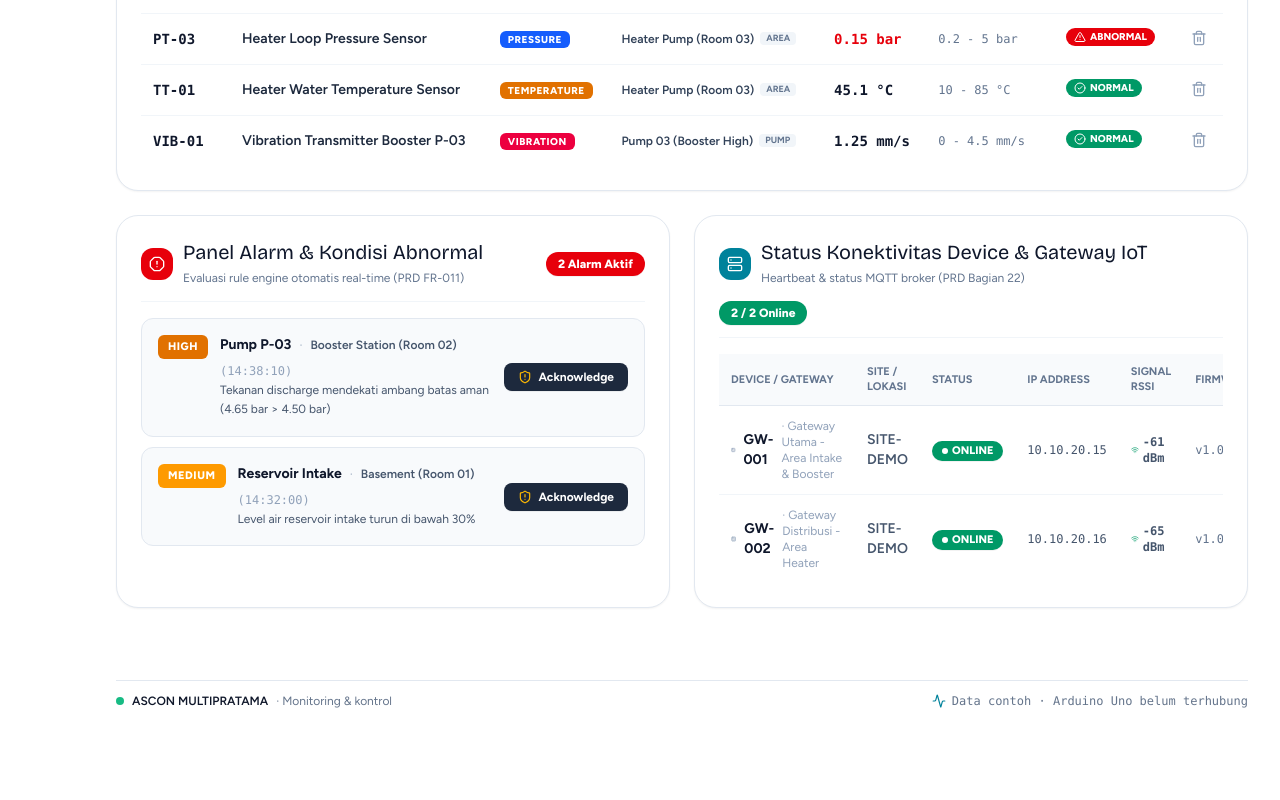
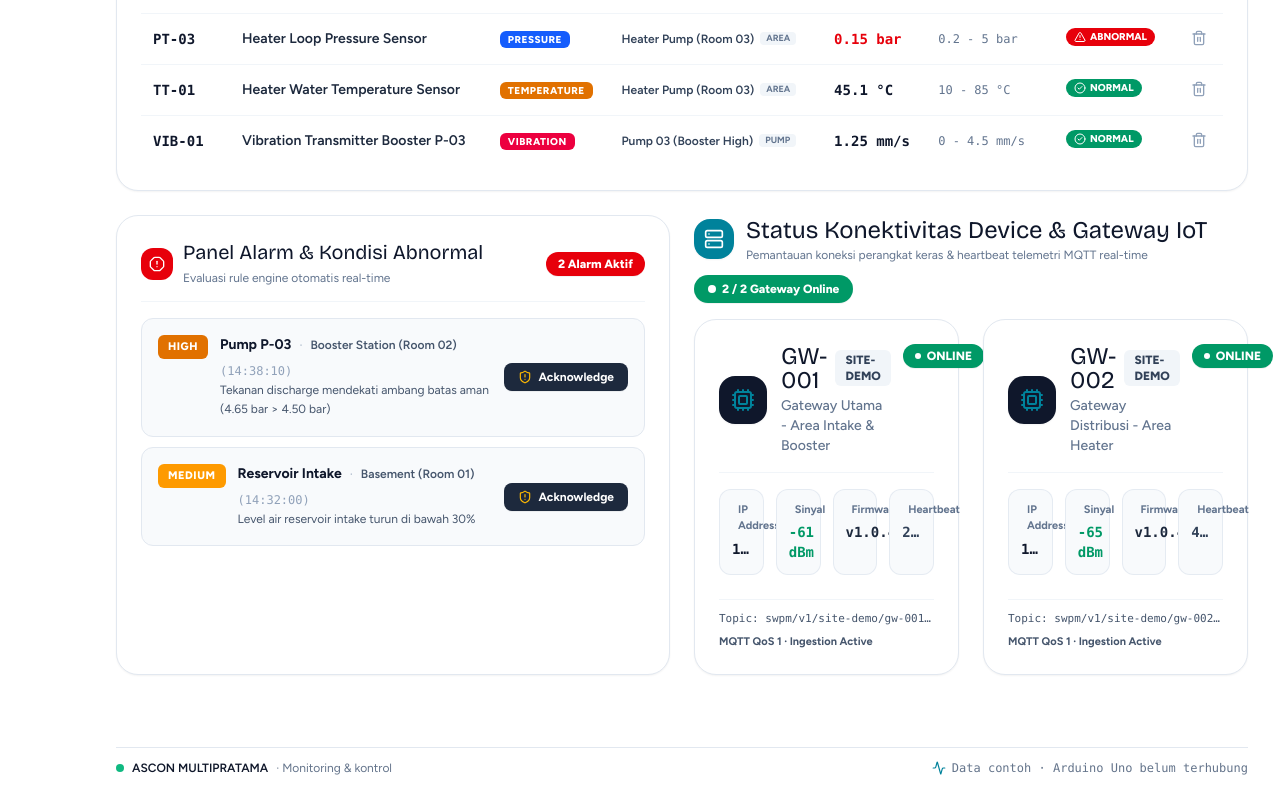
Before and after one commit to sistemagis-admin/water-monitoring-system, a React (Vite) app in the folder frontend/: page / in a window 1280 px wide. Shown: the part 1616-2416 px from the top of the page. Before the commit the page ends 2349 px from the top, so only its background shows below. Built offline with nearby package versions, Linux system fonts and the light colour scheme.

Commit message:
Convert Gateway IoT to full-width card layout and clean panel subtitles

```diff
--- a/frontend/src/App.tsx
+++ b/frontend/src/App.tsx
@@ -111,15 +111,23 @@ export function App() {
             />
           )}
 
-          {/* 4. Alarms & Device Connectivity Panels Grid */}
-          {(activeTab === 'dashboard' || activeTab === 'alarms' || activeTab === 'devices') && (
+          {/* 4. Alarms & Device Connectivity Panels */}
+          {activeTab === 'dashboard' && (
             <div className="grid grid-cols-1 lg:grid-cols-2 gap-5 lg:gap-6 mb-6">
-              {(activeTab === 'dashboard' || activeTab === 'alarms') && (
-                <AlarmsPanel alarms={alarms} onAcknowledge={acknowledgeAlarm} />
-              )}
-              {(activeTab === 'dashboard' || activeTab === 'devices') && (
-                <DeviceHealthTable gateways={gateways} />
-              )}
+              <AlarmsPanel alarms={alarms} onAcknowledge={acknowledgeAlarm} />
+              <DeviceHealthTable gateways={gateways} />
+            </div>
+          )}
+
+          {activeTab === 'alarms' && (
+            <div className="mb-6">
+              <AlarmsPanel alarms={alarms} onAcknowledge={acknowledgeAlarm} />
+            </div>
+          )}
+
+          {activeTab === 'devices' && (
+            <div className="mb-6">
+              <DeviceHealthTable gateways={gateways} />
             </div>
           )}
         </div>
--- a/frontend/src/components/AlarmsPanel.tsx
+++ b/frontend/src/components/AlarmsPanel.tsx
@@ -36,7 +36,7 @@ export const AlarmsPanel: React.FC<AlarmsPanelProps> = ({ alarms, onAcknowledge
               Panel Alarm &amp; Kondisi Abnormal
             </h3>
             <span className="text-xs text-slate-500">
-              Evaluasi rule engine otomatis real-time (PRD FR-011)
+              Evaluasi rule engine otomatis real-time
             </span>
           </div>
         </div>
--- a/frontend/src/components/DeviceHealthTable.tsx
+++ b/frontend/src/components/DeviceHealthTable.tsx
@@ -1,6 +1,6 @@
 import React from 'react'
 import type { DeviceGateway } from '../types/pump'
-import { Server, Wifi, Cpu } from 'lucide-react'
+import { Server, Wifi, Cpu, Clock, Network, Radio } from 'lucide-react'
 
 interface DeviceHealthTableProps {
   gateways: DeviceGateway[]
@@ -8,73 +8,124 @@ interface DeviceHealthTableProps {
 
 export const DeviceHealthTable: React.FC<DeviceHealthTableProps> = ({ gateways }) => {
   return (
-    <section className="bg-white border border-slate-200 rounded-[22px] p-5 sm:p-6 shadow-xs mb-6 select-none">
-      <div className="flex flex-wrap items-center justify-between gap-3 mb-4 pb-3 border-b border-slate-100">
-        <div className="flex items-center gap-2.5">
-          <div className="w-8 h-8 rounded-xl bg-[var(--amp-teal)] text-white flex items-center justify-center shrink-0">
-            <Server className="w-4 h-4" />
+    <div className="w-full mb-6 select-none">
+      {/* Section Header */}
+      <div className="flex flex-wrap items-center justify-between gap-3 mb-4">
+        <div className="flex items-center gap-3">
+          <div className="w-10 h-10 rounded-2xl bg-[var(--amp-teal)] text-white flex items-center justify-center shrink-0 shadow-xs">
+            <Server className="w-5 h-5" />
           </div>
           <div>
-            <h3 className="font-heading font-extrabold text-lg sm:text-xl text-slate-900 m-0 leading-tight">
+            <h3 className="font-heading font-extrabold text-xl sm:text-2xl text-slate-900 m-0 leading-tight">
               Status Konektivitas Device &amp; Gateway IoT
             </h3>
-            <span className="text-xs text-slate-500">
-              Heartbeat &amp; status MQTT broker (PRD Bagian 22)
-            </span>
+            <p className="text-xs text-slate-500 m-0 mt-0.5">
+              Pemantauan koneksi perangkat keras &amp; heartbeat telemetri MQTT real-time
+            </p>
           </div>
         </div>
 
-        <span className="px-3 py-1 rounded-full text-xs font-extrabold text-white bg-emerald-600 shadow-2xs">
-          {gateways.filter((g) => g.status === 'ONLINE').length} / {gateways.length} Online
+        <span className="px-3.5 py-1.5 rounded-full text-xs font-extrabold text-white bg-emerald-600 shadow-2xs flex items-center gap-1.5">
+          <span className="w-2 h-2 rounded-full bg-white animate-pulse" />
+          <span>{gateways.filter((g) => g.status === 'ONLINE').length} / {gateways.length} Gateway Online</span>
         </span>
       </div>
 
-      <div className="overflow-x-auto">
-        <table className="w-full text-left text-xs sm:text-sm text-slate-700">
-          <thead className="bg-slate-50 text-[11px] uppercase font-bold text-slate-500 border-b border-slate-200">
-            <tr>
-              <th className="py-2.5 px-3">Device / Gateway</th>
-              <th className="py-2.5 px-3">Site / Lokasi</th>
-              <th className="py-2.5 px-3">Status</th>
-              <th className="py-2.5 px-3">IP Address</th>
-              <th className="py-2.5 px-3">Signal RSSI</th>
-              <th className="py-2.5 px-3">Firmware</th>
-              <th className="py-2.5 px-3 text-right">Heartbeat Terakhir</th>
-            </tr>
-          </thead>
-          <tbody className="divide-y divide-slate-100">
-            {gateways.map((gw) => (
-              <tr key={gw.id} className="hover:bg-slate-50/60 transition-colors">
-                <td className="py-3 px-3 font-bold text-slate-900 flex items-center gap-2">
-                  <Cpu className="w-4 h-4 text-slate-400" />
-                  <span>{gw.code}</span>
-                  <span className="text-xs text-slate-400 font-normal hidden sm:inline">
-                    · {gw.name}
+      {/* Gateway Cards Grid (Full Width, Direct Cards) */}
+      <div className="grid grid-cols-1 lg:grid-cols-2 gap-5 lg:gap-6">
+        {gateways.map((gw) => (
+          <article
+            key={gw.id}
+            className="bg-white border border-slate-200 rounded-[22px] p-5 sm:p-6 shadow-xs hover:shadow-md transition-all flex flex-col justify-between"
+          >
+            <div>
+              {/* Card Header Top */}
+              <div className="flex items-start justify-between gap-3 pb-4 border-b border-slate-100 mb-4">
+                <div className="flex items-center gap-3.5">
+                  <div className="w-12 h-12 rounded-2xl bg-slate-900 text-white flex items-center justify-center shrink-0 shadow-xs">
+                    <Cpu className="w-6 h-6 text-[var(--amp-teal)]" />
+                  </div>
+                  <div>
+                    <div className="flex items-center gap-2">
+                      <h4 className="font-heading font-extrabold text-xl sm:text-2xl text-slate-900 m-0 leading-none">
+                        {gw.code}
+                      </h4>
+                      <span className="px-2.5 py-0.5 rounded-md text-xs font-extrabold bg-slate-100 text-slate-700">
+                        {gw.siteId}
+                      </span>
+                    </div>
+                    <span className="text-xs sm:text-sm text-slate-500 font-medium block mt-1">
+                      {gw.name}
+                    </span>
+                  </div>
+                </div>
+
+                <span className="px-3 py-1 rounded-full text-xs font-extrabold text-white bg-emerald-600 shadow-2xs inline-flex items-center gap-1.5 shrink-0">
+                  <span className="w-1.5 h-1.5 rounded-full bg-white animate-pulse" />
+                  ONLINE
+                </span>
+              </div>
+
+              {/* 4-Block Metadata Matrix */}
+              <div className="grid grid-cols-2 sm:grid-cols-4 gap-3 my-2">
+                {/* 1. IP Address */}
+                <div className="p-3 rounded-xl bg-slate-50 border border-slate-200/80">
+                  <div className="flex items-center gap-1.5 text-slate-400 mb-1">
+                    <Network className="w-3.5 h-3.5 text-slate-500" />
+                    <span className="text-[11px] font-bold text-slate-500">IP Address</span>
+                  </div>
+                  <span className="font-mono font-bold text-xs sm:text-sm text-slate-900 block truncate">
+                    {gw.ip}
                   </span>
-                </td>
-                <td className="py-3 px-3 font-semibold text-slate-600">{gw.siteId}</td>
-                <td className="py-3 px-3">
-                  <span className="px-2.5 py-0.5 rounded-full text-[11px] font-extrabold text-white bg-emerald-600 shadow-2xs inline-flex items-center gap-1">
-                    <span className="w-1.5 h-1.5 rounded-full bg-white" />
-                    ONLINE
-                  </span>
-                </td>
-                <td className="py-3 px-3 font-mono text-xs text-slate-600">{gw.ip}</td>
-                <td className="py-3 px-3 font-mono text-xs font-semibold text-slate-600">
-                  <span className="inline-flex items-center gap-1">
+                </div>
+
+                {/* 2. Signal RSSI */}
+                <div className="p-3 rounded-xl bg-slate-50 border border-slate-200/80">
+                  <div className="flex items-center gap-1.5 text-slate-400 mb-1">
                     <Wifi className="w-3.5 h-3.5 text-emerald-600" />
+                    <span className="text-[11px] font-bold text-slate-500">Sinyal</span>
+                  </div>
+                  <span className="font-mono font-bold text-xs sm:text-sm text-emerald-600 block">
                     {gw.rssi} dBm
                   </span>
-                </td>
-                <td className="py-3 px-3 font-mono text-xs text-slate-500">{gw.firmware}</td>
-                <td className="py-3 px-3 text-right font-mono text-xs text-slate-500">
-                  {gw.lastSeen}
-                </td>
-              </tr>
-            ))}
-          </tbody>
-        </table>
+                </div>
+
+                {/* 3. Firmware */}
+                <div className="p-3 rounded-xl bg-slate-50 border border-slate-200/80">
+                  <div className="flex items-center gap-1.5 text-slate-400 mb-1">
+                    <Radio className="w-3.5 h-3.5 text-slate-500" />
+                    <span className="text-[11px] font-bold text-slate-500">Firmware</span>
+                  </div>
+                  <span className="font-mono font-bold text-xs sm:text-sm text-slate-800 block">
+                    {gw.firmware}
+                  </span>
+                </div>
+
+                {/* 4. Heartbeat */}
+                <div className="p-3 rounded-xl bg-slate-50 border border-slate-200/80">
+                  <div className="flex items-center gap-1.5 text-slate-400 mb-1">
+                    <Clock className="w-3.5 h-3.5 text-slate-500" />
+                    <span className="text-[11px] font-bold text-slate-500">Heartbeat</span>
+                  </div>
+                  <span className="font-mono font-bold text-xs sm:text-sm text-slate-700 block truncate">
+                    {gw.lastSeen}
+                  </span>
+                </div>
+              </div>
+            </div>
+
+            {/* Card Footer: MQTT Topic */}
+            <div className="mt-4 pt-3 border-t border-slate-100 flex flex-wrap items-center justify-between gap-2 text-xs text-slate-500">
+              <span className="font-mono text-[11px] text-slate-600 truncate">
+                Topic: swpm/v1/{gw.siteId.toLowerCase()}/{gw.code.toLowerCase()}/telemetry
+              </span>
+              <span className="font-bold text-[11px] text-slate-600">
+                MQTT QoS 1 · Ingestion Active
+              </span>
+            </div>
+          </article>
+        ))}
       </div>
-    </section>
+    </div>
   )
 }
```
